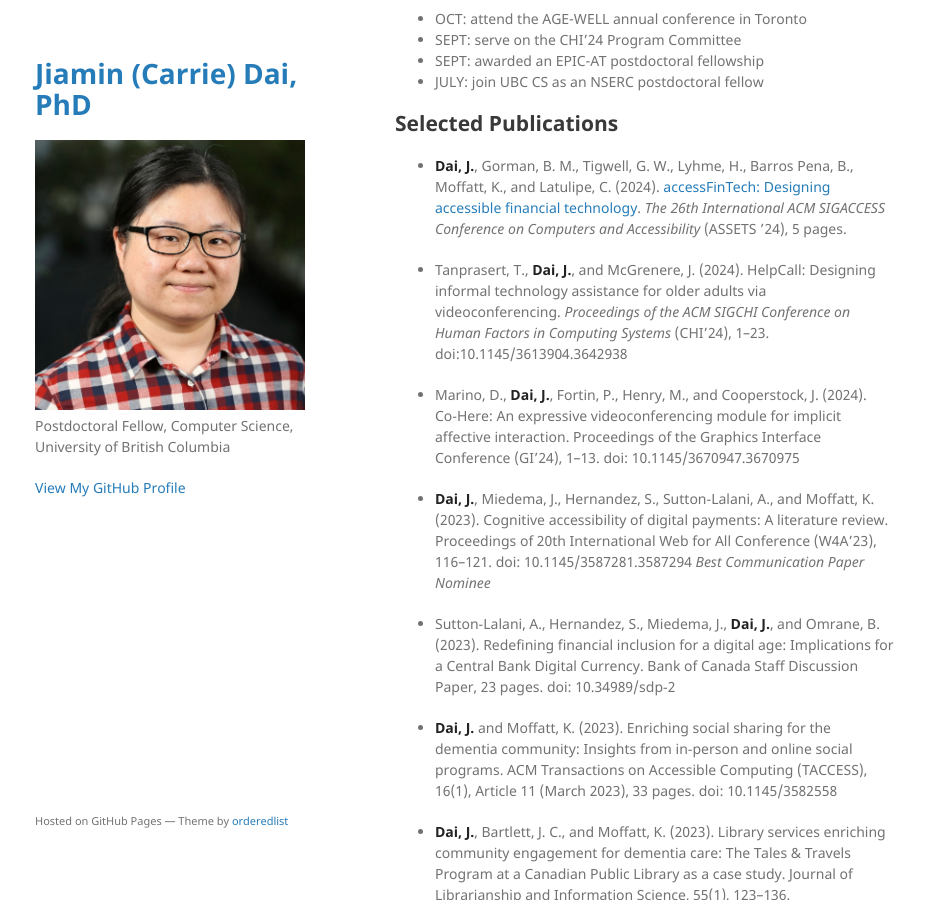
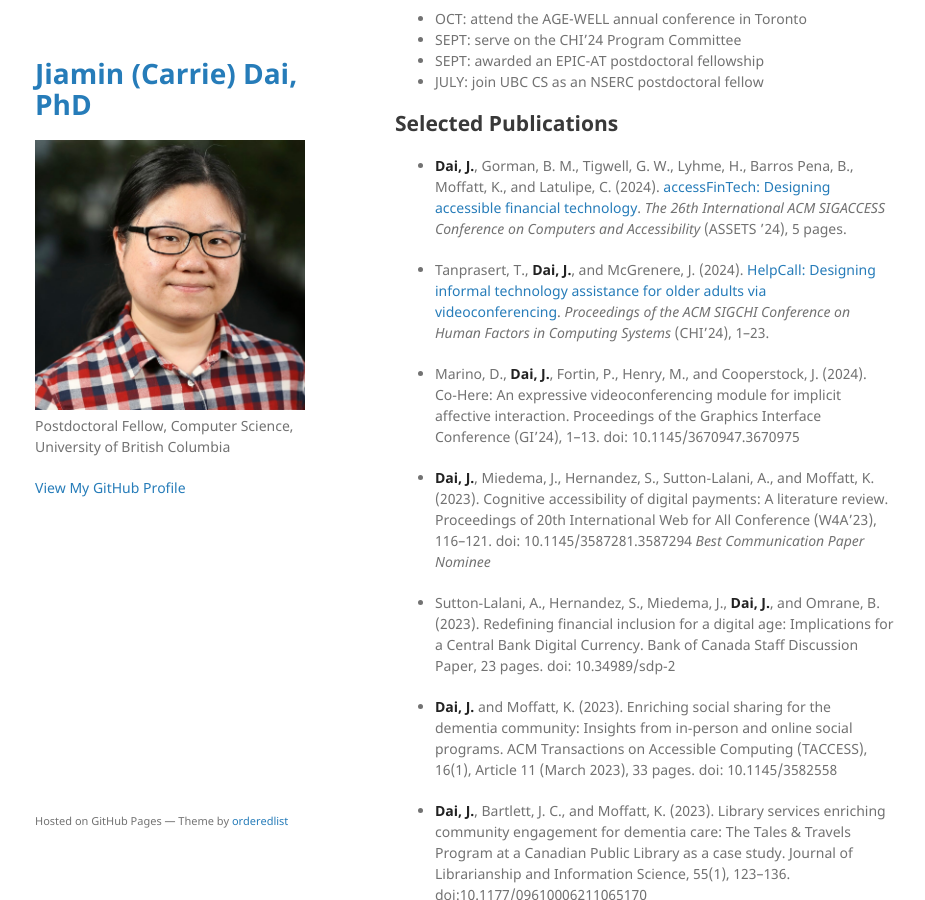
Before and after one commit to jiamin-dai/jiamin-dai.github.io, a Jekyll site: the page built from index.md, in a window 1280 px wide and 900 px high, scrolled down 1146 px. Shown: the whole window, without its empty margins (175-1100 px from the left). Built offline with Jekyll 4.4.1, drawn with Linux system fonts in a browser that asks for light colours; our own code applies the rules of GitHub Pages for plain Markdown files.

Commit message:
Update index.md

```diff
--- a/index.md
+++ b/index.md
@@ -64,7 +64,7 @@ Text can be **bold**, _italic_, or ~~strikethrough~~.
 
 *   **Dai, J.**, Gorman, B. M., Tigwell, G. W., Lyhme, H., Barros Pena, B., Moffatt, K., and Latulipe, C. (2024). <a href="https://dl.acm.org/doi/10.1145/3663548.3688551">accessFinTech: Designing accessible financial technology</a>. _The 26th International ACM SIGACCESS Conference on Computers and Accessibility_ (ASSETS ’24), 5 pages.
 
-*   Tanprasert, T., **Dai, J.**, and McGrenere, J. (2024). HelpCall: Designing informal technology assistance for older adults via videoconferencing. _Proceedings of the ACM SIGCHI Conference on Human Factors in Computing Systems_ (CHI’24), 1–23. doi:10.1145/3613904.3642938
+*   Tanprasert, T., **Dai, J.**, and McGrenere, J. (2024). [HelpCall: Designing informal technology assistance for older adults via videoconferencing](https://dl.acm.org/doi/10.1145/3613904.3642938). _Proceedings of the ACM SIGCHI Conference on Human Factors in Computing Systems_ (CHI’24), 1–23.
 
 *   Marino, D., **Dai, J.**, Fortin, P., Henry, M., and Cooperstock, J. (2024). Co‑Here: An expressive videoconferencing module for implicit affective interaction. Proceedings of the Graphics Interface Conference (GI’24), 1–13. doi: 10.1145/3670947.3670975
 
```
